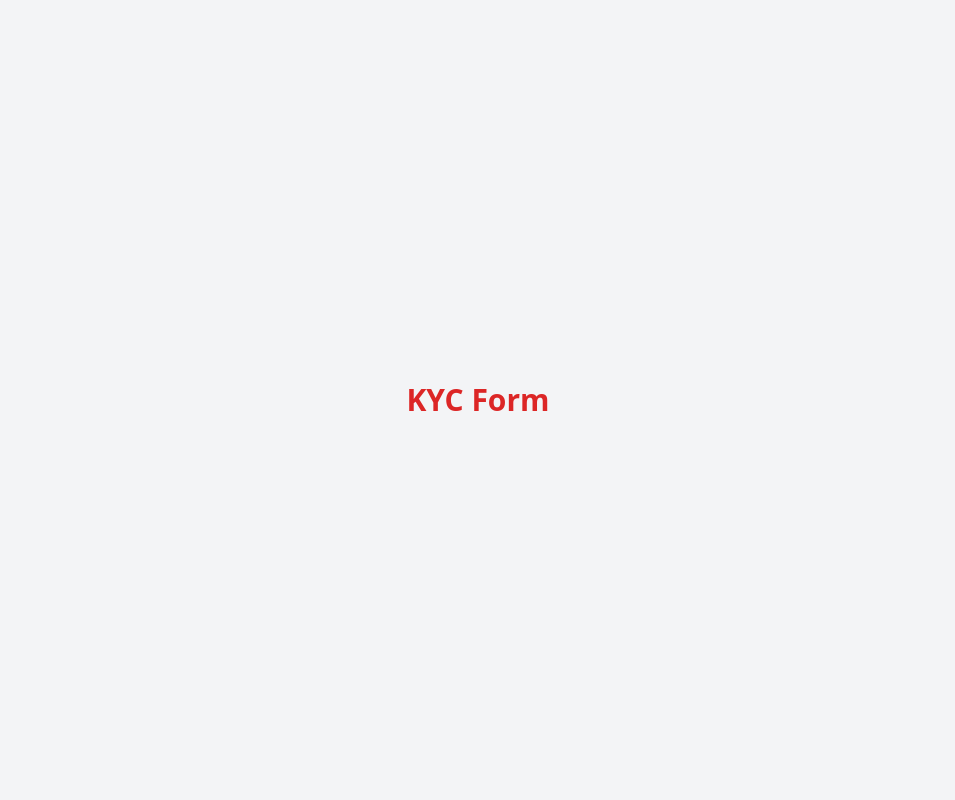
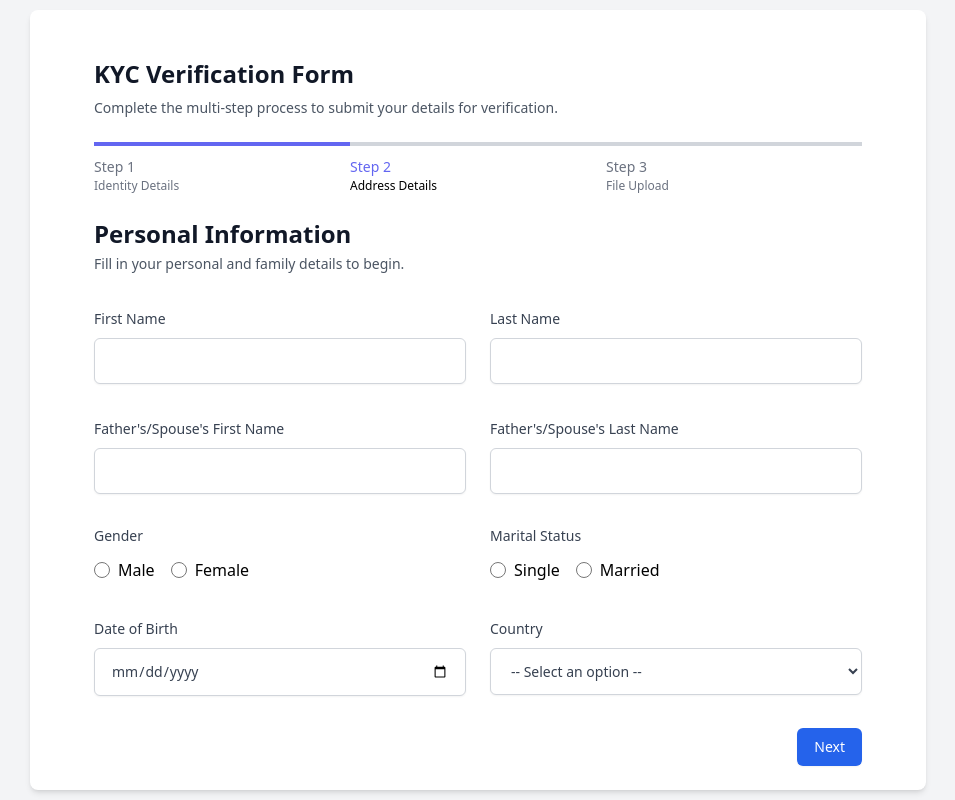
Before and after one commit to Rawan96/kyc-form, a React (Create React App) app: page / in a window 1280 px wide. Shown: the whole page, without its empty margins (162-1117 px from the left). Built offline with nearby package versions, Linux system fonts and the light colour scheme.

Commit message:
Feature: Complete Step 1 of Multi-Step Form
- Added reusable InputField, Heading, and Radio components.

- Implemented Zustand for form state management.

- Created Stepper for navigating between steps.

- Applied basic styling and validation rules using Tailwind CSS and React Hook Form.

```diff
--- a/src/App.js
+++ b/src/App.js
@@ -1,11 +1,42 @@
-import './App.css';
+import Stepper from './components/Stepper';
+import useFormStore from './context/formStore';
+import Step1 from './pages/Step1';
+import Step2 from './pages/Step2';
+import Step3 from './pages/Step3';
 
-function App() {
+const App = () => {
+  const { step, prevStep, resetFormData } = useFormStore();
+
   return (
-    <div className="h-screen flex items-center justify-center bg-gray-100">
-      <h1 className="text-3xl font-bold text-red-600">KYC Form</h1>
+    <div className="min-h-screen bg-gray-100 flex items-center justify-center">
+      <div className="w-full max-w-4xl px-8 sm:px-12 lg:px-16 py-6 bg-white rounded-lg shadow-md">
+        <div className="py-4 sm:py-6">
+          <h1 className="text-2xl font-bold text-gray-900">
+            KYC Verification Form
+          </h1>
+          <p className="mt-2 text-sm text-gray-600">
+            Complete the multi-step process to submit your details for
+            verification.
+          </p>
+        </div>
+        <Stepper currentStep={step} />
+        {step === 1 && <Step1 />}
+        {step === 2 && <Step2 />}
+        {step === 3 && <Step3 />}
+
+        {step > 1 && (
+          <button onClick={prevStep} className="btn-secondary">
+            Back
+          </button>
+        )}
+        {step === 3 && (
+          <button onClick={resetFormData} className="btn-danger">
+            Reset Form
+          </button>
+        )}
+      </div>
     </div>
   );
-}
+};
 
 export default App;
--- /dev/null
+++ b/src/components/Heading.jsx
@@ -0,0 +1,10 @@
+const Heading = ({ title, subtitle }) => {
+  return (
+    <div className="mb-6">
+      <h2 className="text-2xl font-bold text-gray-900">{title}</h2>
+      {subtitle && <p className="text-sm text-gray-600 mt-1">{subtitle}</p>}
+    </div>
+  );
+};
+
+export default Heading;
--- /dev/null
+++ b/src/components/InputField.jsx
@@ -0,0 +1,46 @@
+const InputField = ({
+  id,
+  label,
+  type = 'text',
+  register,
+  validationRules,
+  errors,
+  options = [],
+}) => {
+  return (
+    <div className="space-y-2">
+      <label htmlFor={id} className="text-sm font-medium text-gray-700">
+        {label}
+      </label>
+      {type === 'select' ? (
+        <select
+          id={id}
+          defaultValue=""
+          {...register(id, validationRules)}
+          className="block w-full border border-gray-300 rounded-md bg-white py-3 px-4 text-sm text-gray-700 shadow-sm focus:ring-blue-500 focus:border-blue-500"
+        >
+          <option value="" disabled>
+            -- Select an option --
+          </option>
+          {options.map((option) => (
+            <option key={option} value={option}>
+              {option}
+            </option>
+          ))}
+        </select>
+      ) : (
+        <input
+          id={id}
+          type={type}
+          {...register(id, validationRules)}
+          className="block w-full border border-gray-300 rounded-md bg-white py-3 px-4 text-sm text-gray-700 shadow-sm focus:ring-blue-500 focus:border-blue-500"
+        />
+      )}
+      {errors && errors[id] && (
+        <p className="text-sm text-red-600">{errors[id]?.message}</p>
+      )}
+    </div>
+  );
+};
+
+export default InputField;
--- /dev/null
+++ b/src/components/RadioGroup.jsx
@@ -0,0 +1,34 @@
+const RadioGroup = ({
+  name,
+  label,
+  options,
+  register,
+  errors,
+  validationRules,
+}) => {
+  const isError = errors && errors[name];
+
+  return (
+    <div>
+      <label className="block text-sm font-medium text-gray-700">{label}</label>
+      <div className="mt-2 space-y-1">
+        {options.map((option) => (
+          <label key={option.value} className="inline-flex items-center mr-4">
+            <input
+              type="radio"
+              {...register(name, validationRules)}
+              value={option.value}
+              className="h-4 w-4 text-blue-600 border-gray-300"
+            />
+            <span className="ml-2">{option.label}</span>
+          </label>
+        ))}
+      </div>
+      {isError && (
+        <p className="text-red-500 text-sm mt-1">{errors[name]?.message}</p>
+      )}
+    </div>
+  );
+};
+
+export default RadioGroup;
--- /dev/null
+++ b/src/components/Stepper.jsx
@@ -0,0 +1,44 @@
+const Stepper = ({ currentStep }) => {
+  const steps = [
+    { label: 'Step 1', description: 'Identity Details' },
+    { label: 'Step 2', description: 'Address Details' },
+    { label: 'Step 3', description: 'File Upload' },
+  ];
+
+  return (
+    <div className="w-full">
+      <div className="flex justify-between items-center w-full">
+        {steps.map((step, index) => (
+          <div
+            key={index}
+            className="flex-1 flex flex-col items-start text-left"
+          >
+            <div
+              className={`h-1 w-full ${
+                index < currentStep ? 'bg-indigo-500' : 'bg-gray-300'
+              }`}
+            />
+            <div className="mt-2">
+              <span
+                className={`text-sm font-medium ${
+                  index === currentStep ? 'text-indigo-500' : 'text-gray-500'
+                }`}
+              >
+                {step.label}
+              </span>
+              <p
+                className={`text-xs ${
+                  index === currentStep ? 'text-black' : 'text-gray-500'
+                }`}
+              >
+                {step.description}
+              </p>
+            </div>
+          </div>
+        ))}
+      </div>
+    </div>
+  );
+};
+
+export default Stepper;
--- a/src/context/formStore.js
+++ b/src/context/formStore.js
@@ -7,5 +7,6 @@ const useFormStore = create((set) => ({
   prevStep: () => set((state) => ({ step: state.step - 1 })),
   updateFormData: (data) =>
     set((state) => ({ formData: { ...state.formData, ...data } })),
+  resetFormData: () => set({ formData: {} }),
 }));
 export default useFormStore;
--- a/src/pages/Step1.jsx
+++ b/src/pages/Step1.jsx
@@ -1,7 +1,132 @@
-import React from 'react';
+import { useForm } from 'react-hook-form';
+
+import Heading from '../components/Heading';
+import InputField from '../components/InputField';
+import RadioGroup from '../components/RadioGroup';
+import useFormStore from '../context/formStore';
 
 const Step1 = () => {
-  return <div></div>;
+  const { formData, updateFormData, nextStep } = useFormStore();
+  const {
+    register,
+    handleSubmit,
+    formState: { errors },
+  } = useForm({
+    defaultValues: formData,
+  });
+
+  const onSubmit = (data) => {
+    updateFormData(data);
+    nextStep();
+  };
+
+  return (
+    <form onSubmit={handleSubmit(onSubmit)} className="pt-6 space-y-8">
+      <Heading
+        title="Personal Information"
+        subtitle="Fill in your personal and family details to begin."
+      />
+
+      {/* Name Details */}
+      <div>
+        <div className="grid grid-cols-1 sm:grid-cols-2 gap-6">
+          <InputField
+            id="firstName"
+            label="First Name"
+            register={register}
+            errors={errors}
+            validationRules={{ required: 'First Name is required' }}
+          />
+          <InputField
+            id="lastName"
+            label="Last Name"
+            register={register}
+            errors={errors}
+            validationRules={{ required: 'Last Name is required' }}
+          />
+        </div>
+      </div>
+
+      {/* Family Details */}
+      <div>
+        <div className="grid grid-cols-1 sm:grid-cols-2 gap-6">
+          <InputField
+            id="fatherFirstName"
+            label="Father's/Spouse's First Name"
+            register={register}
+            errors={errors}
+            validationRules={{ required: 'Father First Name is required' }}
+          />
+          <InputField
+            id="fatherLastName"
+            label="Father's/Spouse's Last Name"
+            register={register}
+            errors={errors}
+            validationRules={{ required: 'Father Last Name is required' }}
+          />
+        </div>
+      </div>
+
+      {/* Gender and Marital Status */}
+      <div>
+        <div className="grid grid-cols-1 sm:grid-cols-2 gap-6">
+          <RadioGroup
+            name="gender"
+            label="Gender"
+            options={[
+              { value: 'Male', label: 'Male' },
+              { value: 'Female', label: 'Female' },
+            ]}
+            register={register}
+            errors={errors}
+            validationRules={{ required: 'Gender is required' }}
+          />
+          <RadioGroup
+            name="maritalStatus"
+            label="Marital Status"
+            options={[
+              { value: 'Single', label: 'Single' },
+              { value: 'Married', label: 'Married' },
+            ]}
+            register={register}
+            errors={errors}
+            validationRules={{ required: 'Marital Status is required' }}
+          />
+        </div>
+      </div>
+
+      {/* Date of Birth & Nationality */}
+      <div className="grid grid-cols-1 sm:grid-cols-2 gap-6">
+        <InputField
+          id="dob"
+          label="Date of Birth"
+          type="date"
+          register={register}
+          errors={errors}
+          validationRules={{ required: 'Date of Birth is required' }}
+        />
+
+        <InputField
+          type="select"
+          label="Country"
+          id="country"
+          options={['India', 'USA', 'Canada', 'Other']}
+          register={register}
+          validationRules={{ required: 'Country is required' }}
+          errors={errors}
+        />
+      </div>
+
+      <div className="mt-8 flex justify-end">
+        <button
+          type="submit"
+          className="inline-flex justify-center py-2 px-4 border border-transparent shadow-sm text-sm font-medium rounded-md text-white bg-blue-600 hover:bg-blue-700 focus:outline-none focus:ring-2 focus:ring-offset-2 focus:ring-blue-500"
+        >
+          Next
+        </button>
+      </div>
+    </form>
+  );
 };
 
 export default Step1;
--- /dev/null
+++ b/src/pages/Step2.jsx
@@ -0,0 +1,14 @@
+import useFormStore from '../context/formStore';
+
+const Step2 = () => {
+  const { formData } = useFormStore();
+  console.log('I am from step 2 ;)', { formData });
+
+  return (
+    <div>
+      <h1>Hi I am step 2</h1>
+    </div>
+  );
+};
+
+export default Step2;
--- /dev/null
+++ b/src/pages/Step3.jsx
@@ -0,0 +1,11 @@
+import React from 'react';
+
+const Step3 = () => {
+  return (
+    <div>
+      <h1>Hi I am step 3</h1>
+    </div>
+  );
+};
+
+export default Step3;
```
